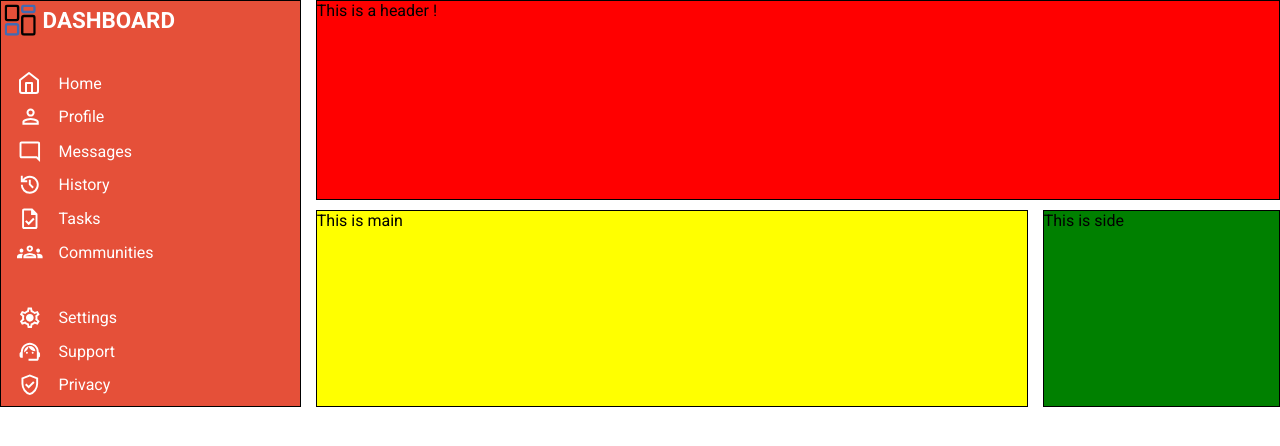
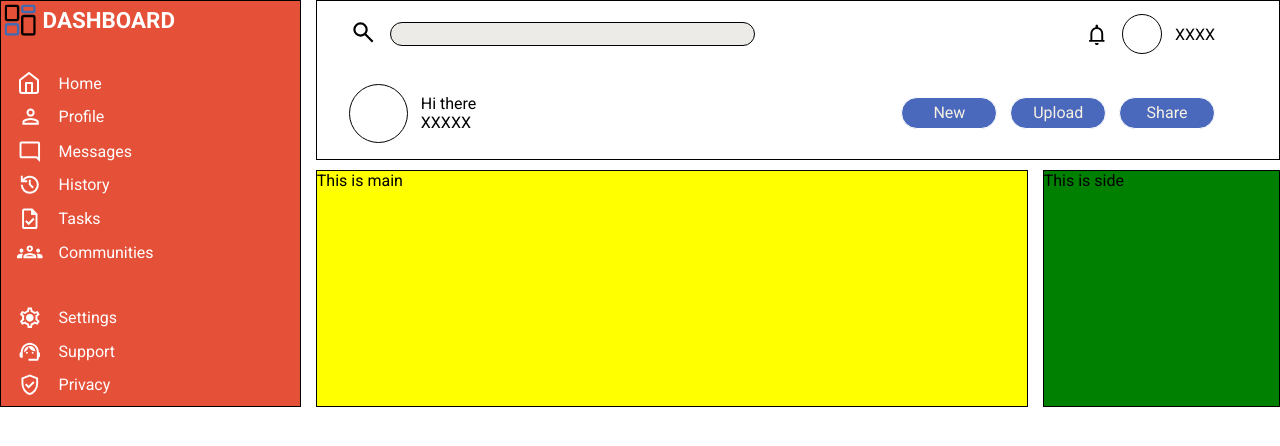
Before and after one commit to Anes9324/Project-Admin-Dashboard, a plain HTML site: page index.html in a window 1280 px wide. Drawn offline with Linux system fonts and the light colour scheme.

Commit message:
Add UI elements of the header

```diff
--- a/css/style.css
+++ b/css/style.css
@@ -6,6 +6,7 @@
     font-family: "Roboto";
     padding: 0;
     margin: 0;
+    box-sizing: border-box;
 }
 
 ul li {
@@ -18,17 +19,22 @@ a {
 
 :root {
     /* General clr palette */
-    --bcg-clr-header: red;
+    --bcg-clr-header: white;
     --bcg-clr-nav: rgba(229, 80, 57,1.0);
     --bcg-clr-main: yellow;
     --bcg-clr-sidecontent: green;
     /* Nav clr palette */
     --txt-clr-nav-items: rgba(255, 255, 255, 100%);
     --txt-clr-nav-hover: rgba(96, 163, 188,1.0);
-
+    /* header clr palette */
+    --bcg-clr-search: rgba(209, 206, 199, 0.404);
+    --bcg-clr-header-btn: rgba(74, 105, 189,1.0);
+    --bcg-clr-header-btn-hover: rgb(19, 58, 167);
+    --txt-clr-header-btn: rgba(247, 241, 227,1.0);
 
     /* Gaps, margins & paddings */
-
+    /* header */
+    --padding-search: 1rem 2rem;
 
     /* Nav */
     --gap-nav-rows: 2rem;
@@ -46,7 +52,7 @@ a {
 
 body {
     display: grid;
-    grid-template: 200px 1fr/ minmax(13.6rem,18.8rem) 3fr 1fr;
+    grid-template: minmax(9rem, 10rem) 1fr/ minmax(13.6rem,18.8rem) 3fr 1fr;
     grid-template-areas:
         "nav header header"
         "nav main side-content";
@@ -85,7 +91,62 @@ main {
 
 
 /* General styling */
+/* Header */
 
+header {
+    display: grid;
+    grid-template: 1fr 1fr / minmax(35rem, 2fr) 1fr;
+}
+
+header .header-flex-start {
+    display: flex;
+    justify-content: start;
+    align-items: center;
+    gap: .8rem;
+}
+
+header .header-flex-end {
+    display: flex;
+    justify-content: flex-end;
+    align-items: center;
+    gap: .8rem;
+    margin-right: 4rem;
+}
+
+.header-padding {
+    padding: var(--padding-search);
+}
+header input[type="text"] {
+    border: 1px solid currentColor;
+    border-radius: 1rem;
+    flex: 1;
+    max-width: 70%;
+    height: 1.5rem;
+    background-color: var(--bcg-clr-search);
+}
+
+header .profile-container-small {
+    height: 2.5rem; width: 2.5rem;
+    border: 1px solid currentColor;
+    border-radius: 2.5rem;
+}
+
+
+header .profile-container-medium {
+    width: 3.7rem; height: 3.7rem;
+    border: 1px solid currentColor;
+    border-radius: 3.7rem;
+}
+
+
+
+
+
+/* .header-grid-items {
+    grid-template-columns: ;
+} */
+
+/* Nav */
 .logo {
     font-family: var(--logo-font);
     text-transform: uppercase;
@@ -120,3 +181,20 @@ main {
     gap: .6rem;
     align-items: center;
 }
+
+.btn-modifier {
+    text-align: center;
+    vertical-align: bottom;
+    color: var(--txt-clr-header-btn);
+    padding: .3rem .2rem;
+    width: 6rem; height: 2rem;
+    background-color: var(--bcg-clr-header-btn);
+    border: .1rem solid var(--bcg-clr-header);
+    border-radius: 1rem;
+    cursor: pointer;
+    transition: all .4s ease ;
+}
+
+.btn-modifier:hover {
+    background-color: var(--bcg-clr-header-btn-hover);
+}
--- a/index.html
+++ b/index.html
@@ -9,11 +9,33 @@
 </head>
 <body>
     <header>
-        This is a header !
+        <div class="header-flex-start header-padding">
+            <label for="search">
+                <svg xmlns="http://www.w3.org/2000/svg" height="1.8rem" viewBox="0 -960 960 960" width="1.8rem" fill="currentColor"><path d="M765-144 526-383q-30 22-65.79 34.5-35.79 12.5-76.18 12.5Q284-336 214-406t-70-170q0-100 70-170t170-70q100 0 170 70t70 170.03q0 40.39-12.5 76.18Q599-464 577-434l239 239-51 51ZM384-408q70 0 119-49t49-119q0-70-49-119t-119-49q-70 0-119 49t-49 119q0 70 49 119t119 49Z"/></svg>
+            </label>
+            <input type="text" id="search">
+        </div>
+        <div class="header-flex-end ">
+            <svg xmlns="http://www.w3.org/2000/svg" height="1.6rem" viewBox="0 -960 960 960" width="1.6rem" fill="currentColor"><path d="M192-216v-72h48v-240q0-87 53.5-153T432-763v-53q0-20 14-34t34-14q20 0 34 14t14 34v53q85 16 138.5 82T720-528v240h48v72H192Zm288-276Zm-.21 396Q450-96 429-117.15T408-168h144q0 30-21.21 51t-51 21ZM312-288h336v-240q0-70-49-119t-119-49q-70 0-119 49t-49 119v240Z"/></svg>
+            <div class="profile-container-small"></div>
+            <div class="profile-name-container">XXXX</div>
+        </div>
+        <div class="header-flex-start header-padding">
+            <div class="profile-container-medium"></div>
+            <div class="welcom-container">
+                <p>Hi there</p>
+                <div class="profile-name-container-full">XXXXX</div>
+            </div>
+        </div>
+        <div class="header-flex-end">
+            <div class="btn-modifier">New</div>
+            <div class="btn-modifier">Upload</div>
+            <div class="btn-modifier">Share</div>
+        </div>
     </header>
 
     <nav class="grid-rows">
-        <div class="container logo nav-icon">
+        <div class="container logo nav-icon ">
             <!-- Uploaded to: SVG Repo, www.svgrepo.com, Generator: SVG Repo Mixer Tools -->
             <svg width="2.4rem" height="2.4rem" viewBox="0 0 64 64" fill="none" xmlns="http://www.w3.org/2000/svg">
                 <g clip-path="url(#clip0_14_1960)">
```
